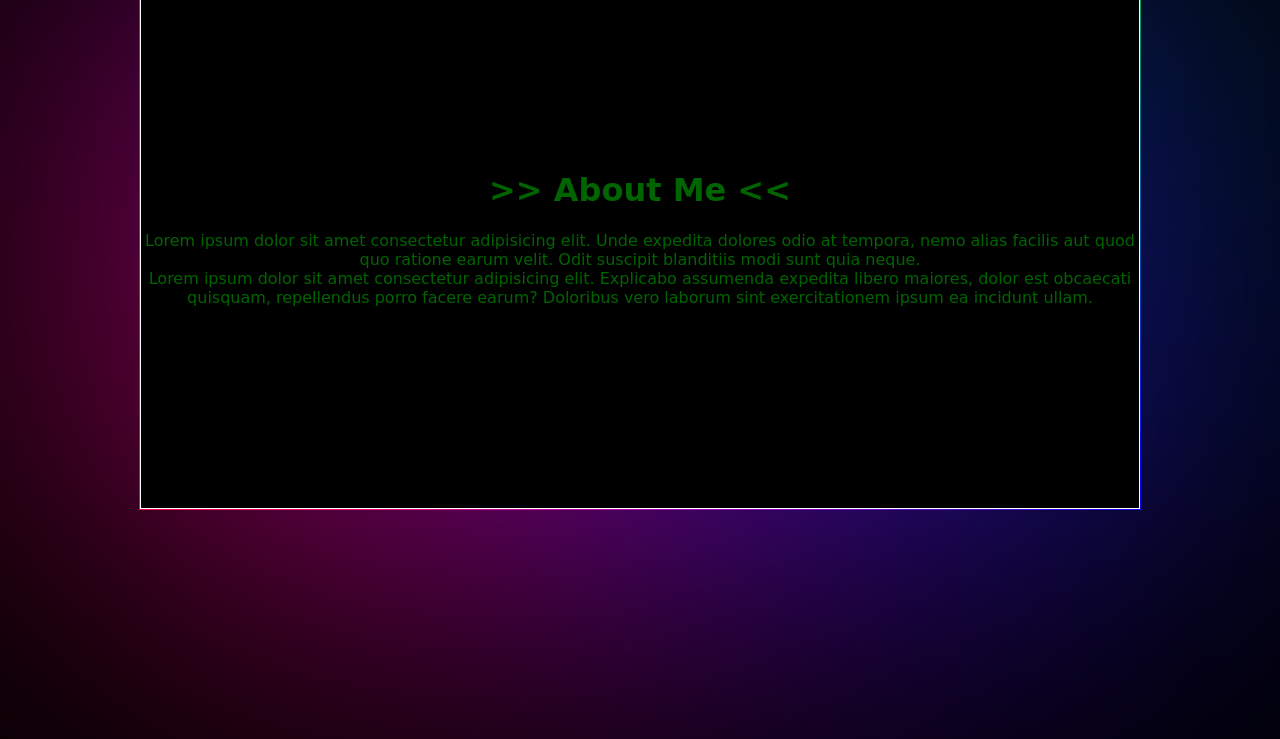
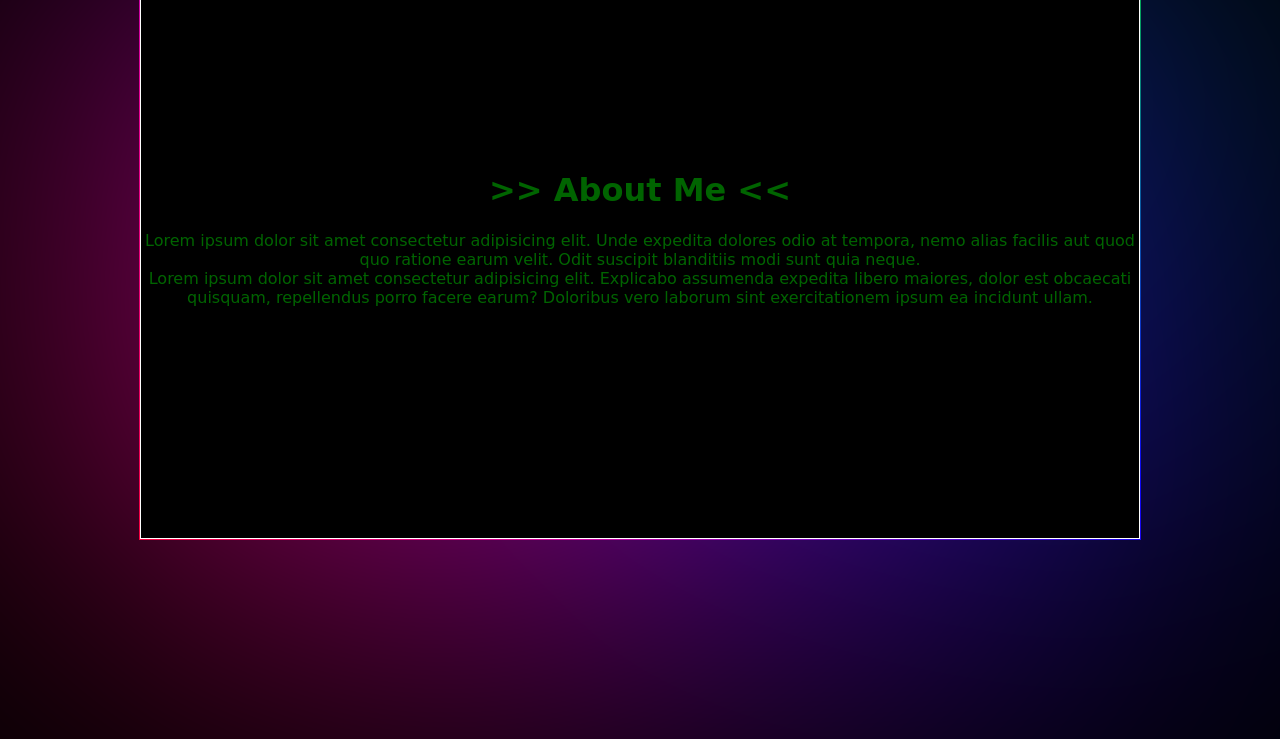
Before and after one commit to GSYH30/culasgame.github.io, a PHP site: page /assets/html/content/content_3/menu/about.html in a window 1280 px wide. Shown: the part 16-755 px from the top of the page. Run offline with PHP 8.4, Linux system fonts and the light colour scheme.

Commit message:
Update styleframeset.css

```diff
--- a/assets/html/content/content_3/css/styleframeset.css
+++ b/assets/html/content/content_3/css/styleframeset.css
@@ -36,7 +36,7 @@ body {
     border: 1px white solid;
     margin: 0 auto;
     width: 310px;
-    height: 510px;
+    height: 540px;
     background: black;
 }
 
@@ -46,7 +46,7 @@ body {
     border: 1px white solid;
     margin: 0 auto;
     width: 1000px;
-    height: 510px;
+    height: 540px;
     background: black;
 }
 
```
